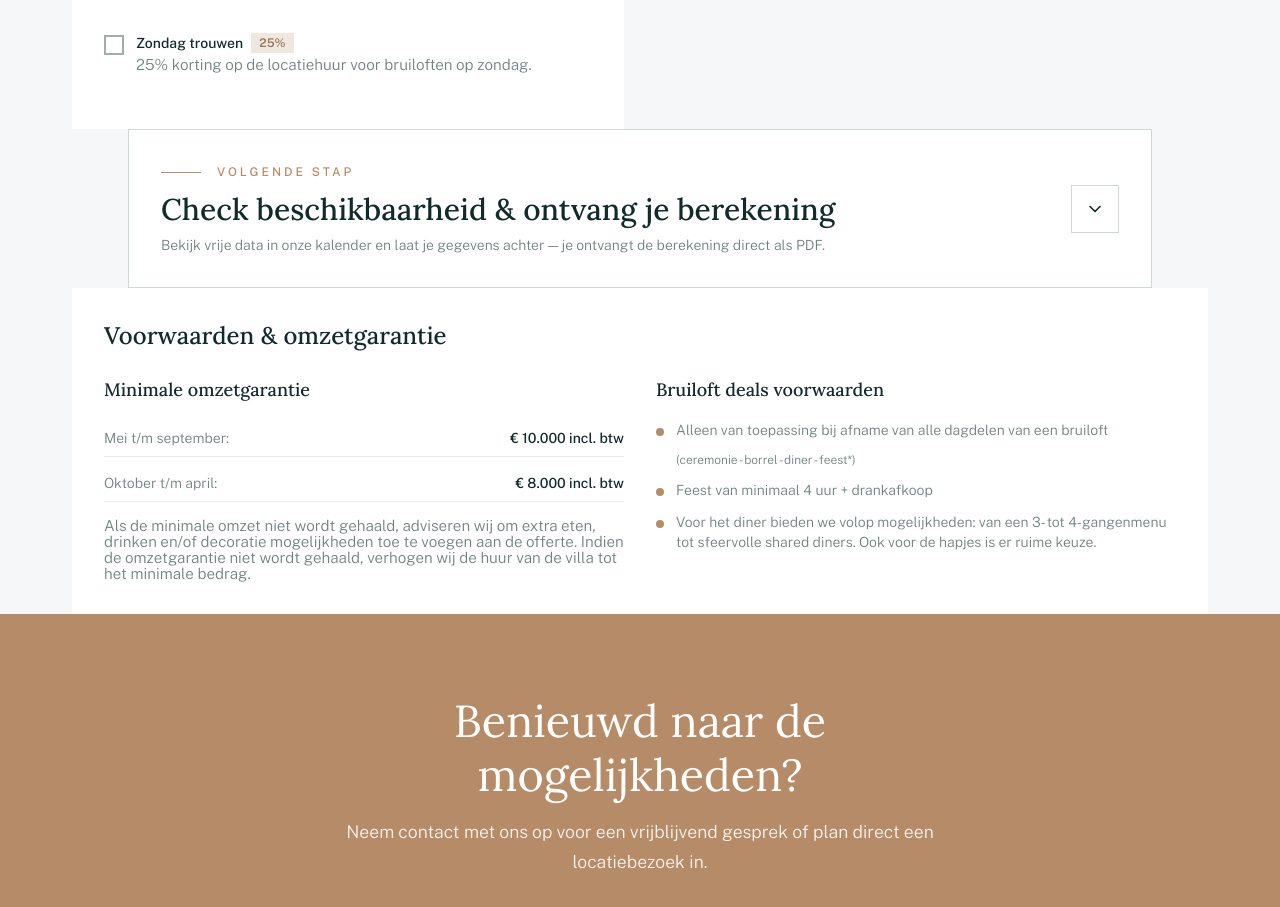
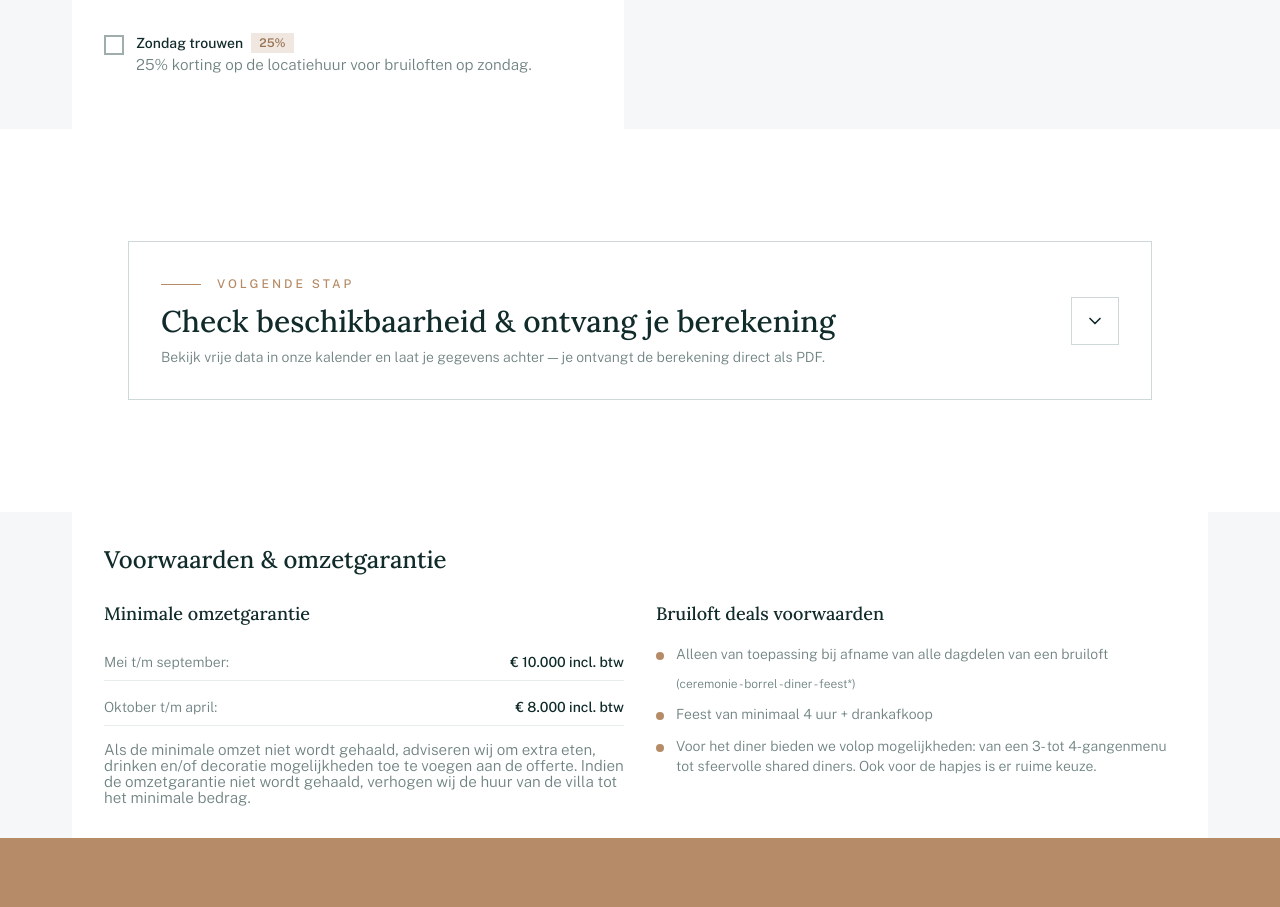
Before and after one commit to nickklaassen291-rgb/Villa1855-website, a Next.js app: page /calculator-bruiloften in a window 1280 px wide. Shown: the part 1880-2787 px from the top of the page. Built offline with nearby package versions, Linux system fonts and the light colour scheme.

Commit message:
Geef beschikbaarheid-blok eigen witte achtergrond + meer ruimte
Sectie deelde dezelfde offwhite-kleur als de calculator erboven, waardoor
het blok visueel doorliep. Witte achtergrond + ruimere py creëert duidelijke
scheiding tussen de drie secties.

```diff
--- a/src/app/calculator-bruiloften/WeddingCalculator.tsx
+++ b/src/app/calculator-bruiloften/WeddingCalculator.tsx
@@ -1103,7 +1103,7 @@ export default function WeddingCalculator() {
         </section>
 
         {/* Beschikbaarheid + Stuur berekening (collapsible) */}
-        <section className="section-padding bg-offwhite">
+        <section className="py-20 md:py-28 bg-white">
           <div className="container">
             <div className="max-w-5xl mx-auto">
               <AvailabilityContactBlock formData={formData} costs={costs} />
```
